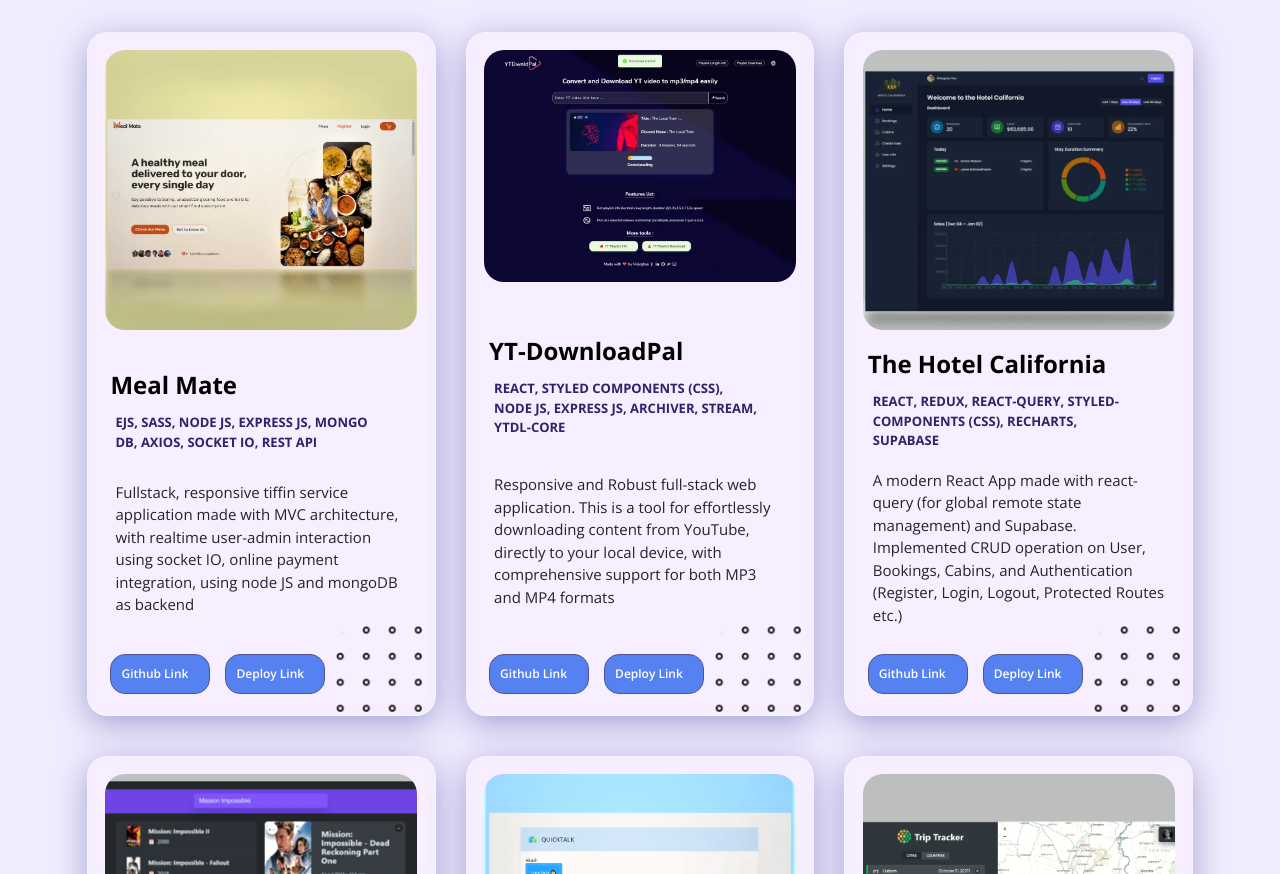
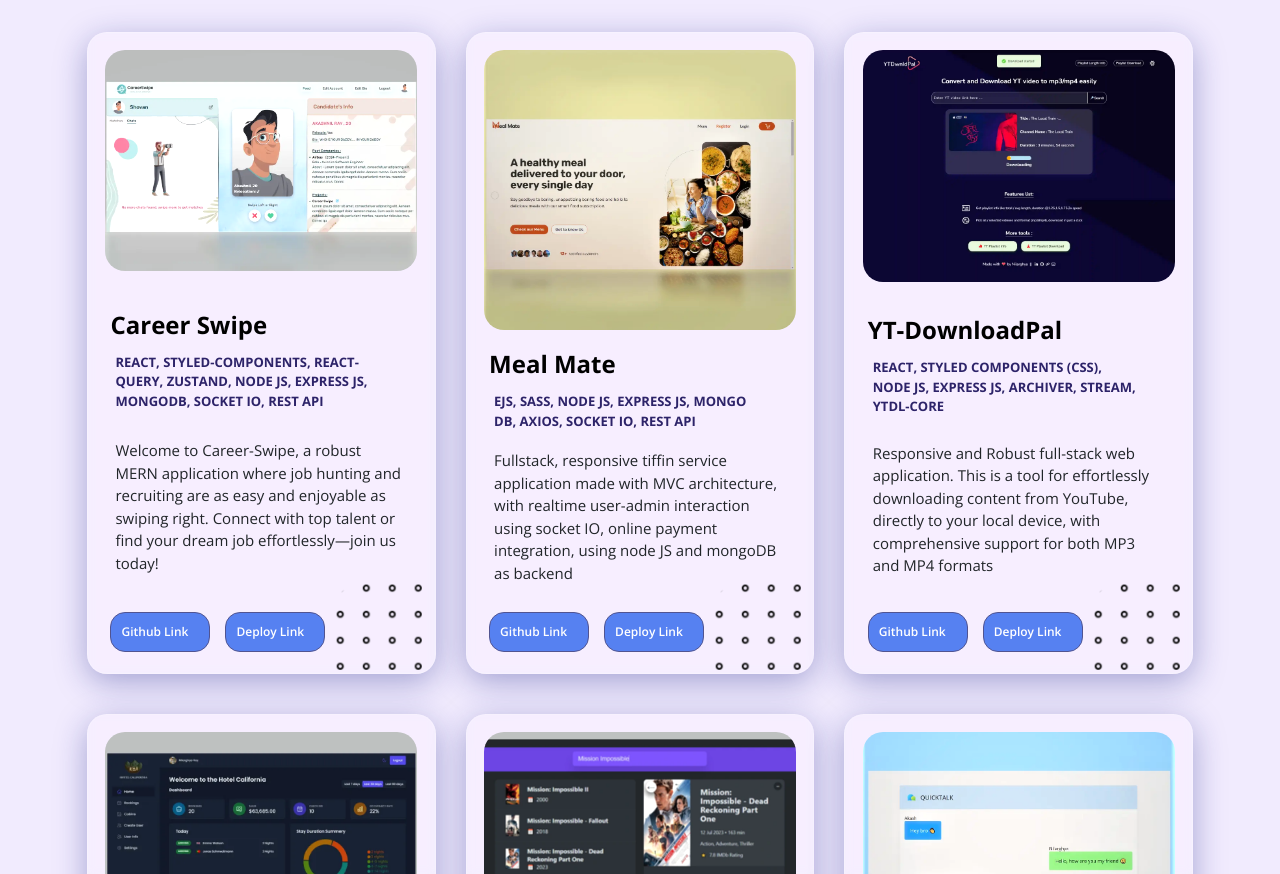
Before and after one commit to noob-nilarghya/Portfolio-Website, a plain HTML site: page index.html in a window 1280 px wide. Shown: the part 4434-5308 px from the top of the page. Drawn offline with nearby package versions, Linux system fonts and the light colour scheme.

Commit message:
new project added

```diff
--- a/index.html
+++ b/index.html
@@ -375,6 +375,29 @@
 
                 <div class="cardWrapper hidden" style="height: 100%;">
                     <div class="Menucard">
+                        <img class="img-container" src="/image/ProjectPic/CareerSwipe.webp" alt="MealMate front Page">
+
+                        <div class="menuTxt" style="height: 100%;">
+                            <div class="menutext">
+                                <h2 style="font-weight: 700;">Career Swipe</h2>
+                                <p class="techused">React, Styled-Components, react-query, Zustand, Node JS, Express JS, MongoDB, Socket IO, Rest API</p>
+
+                                <p class="menudescription" style="height: 100%;">Welcome to Career-Swipe, a robust MERN application where job hunting and recruiting are as easy and enjoyable as swiping right. Connect with top talent or find your dream job effortlessly—join us today!</p>
+
+                                <div class="menu-btn">
+                                    <a target="_blank" href="https://github.com/noob-nilarghya/career-swipe" class="btnmenu"> Github Link </a>
+                                    <a target="_blank" href="https://career-swipe.up.railway.app" class="btnmenu"> Deploy Link </a>
+                                </div>
+
+                                <div class="manydots" style="background-image: url('/image/common/dots.png');"></div>
+                            </div>
+                        </div>
+                    </div>
+                </div>
+
+
+                <div class="cardWrapper hidden" style="height: 100%;">
+                    <div class="Menucard">
                         <img class="img-container" src="/image/ProjectPic/MealMate.webp" alt="MealMate front Page">
 
                         <div class="menuTxt" style="height: 100%;">
@@ -386,7 +409,7 @@
 
                                 <div class="menu-btn">
                                     <a target="_blank" href="https://github.com/noob-nilarghya/MealMate" class="btnmenu"> Github Link </a>
-                                    <a target="_blank" href="http://mealmate-51c7.onrender.com/" class="btnmenu"> Deploy Link </a>
+                                    <a target="_blank" href="https://mealmate-app.up.railway.app" class="btnmenu"> Deploy Link </a>
                                 </div>
 
                                 <div class="manydots" style="background-image: url('/image/common/dots.png');"></div>
@@ -432,7 +455,7 @@
 
                                 <div class="menu-btn">
                                     <a target="_blank" href="https://github.com/noob-nilarghya/The-Hotel-California" class="btnmenu"> Github Link </a>
-                                    <a target="_blank" href="https://the-hotel-california.vercel.app/" class="btnmenu"> Deploy Link </a>
+                                    <a target="_blank" href="https://the-hotel-california.vercel.app" class="btnmenu"> Deploy Link </a>
                                 </div>
 
                                 <div class="manydots" style="background-image: url('/image/common/dots.png');"></div>
@@ -456,7 +479,7 @@
 
                                 <div class="menu-btn">
                                     <a target="_blank" href="https://github.com/noob-nilarghya/cine-verse" class="btnmenu"> Github Link </a>
-                                    <a target="_blank" href="https://cine-verse-nil.vercel.app/" class="btnmenu"> Deploy Link </a>
+                                    <a target="_blank" href="https://cine-verse-nil.vercel.app" class="btnmenu"> Deploy Link </a>
                                 </div>
 
                                 <div class="manydots" style="background-image: url('/image/common/dots.png');"></div>
@@ -480,7 +503,7 @@
 
                                 <div class="menu-btn">
                                     <a target="_blank" href="https://github.com/noob-nilarghya/QuickTalk" class="btnmenu"> Github Link </a>
-                                    <a target="_blank" href="https://quicktalk.onrender.com/" class="btnmenu"> Deploy Link </a>
+                                    <a target="_blank" href="https://quick-talk-five.vercel.app" class="btnmenu"> Deploy Link </a>
                                 </div>
 
                                 <div class="manydots" style="background-image: url('/image/common/dots.png');"></div>
@@ -527,7 +550,7 @@
 
                                 <div class="menu-btn">
                                     <a target="_blank" href="https://github.com/noob-nilarghya/SkateSpire-The-Skater-Republic" class="btnmenu"> Github Link </a>
-                                    <a target="_blank" href="https://skate-spire-the-skater-republic.vercel.app/" class="btnmenu"> Deploy Link </a>
+                                    <a target="_blank" href="https://skate-spire-the-skater-republic.vercel.app" class="btnmenu"> Deploy Link </a>
                                 </div>
 
                                 <div class="manydots" style="background-image: url('/image/common/dots.png');"></div>
@@ -550,7 +573,7 @@
 
                                 <div class="menu-btn">
                                     <a target="_blank" href="https://github.com/noob-nilarghya/weatherNIL" class="btnmenu"> Github Link </a>
-                                    <a target="_blank" href="https://weathernil.onrender.com/" class="btnmenu"> Deploy Link </a>
+                                    <a target="_blank" href="https://weather-nil.vercel.app" class="btnmenu"> Deploy Link </a>
                                 </div>
 
                                 <div class="manydots" style="background-image: url('/image/common/dots.png');"></div>
@@ -573,7 +596,7 @@
 
                                 <div class="menu-btn">
                                     <a target="_blank" href="https://github.com/noob-nilarghya/sudoku__mania" class="btnmenu"> Github Link </a>
-                                    <a target="_blank" href="https://noob-nilarghya.github.io/sudoku__mania/" class="btnmenu"> Deploy Link </a>
+                                    <a target="_blank" href="https://noob-nilarghya.github.io/sudoku__mania" class="btnmenu"> Deploy Link </a>
                                 </div>
 
                                 <div class="manydots" style="background-image: url('/image/common/dots.png');"></div>
@@ -596,7 +619,7 @@
 
                                 <div class="menu-btn">
                                     <a target="_blank" href="https://github.com/noob-nilarghya/Dino_Runner" class="btnmenu"> Github Link </a>
-                                    <a target="_blank" href="https://noob-nilarghya.github.io/Dino_Runner/" class="btnmenu"> Deploy Link </a>
+                                    <a target="_blank" href="https://noob-nilarghya.github.io/Dino_Runner" class="btnmenu"> Deploy Link </a>
                                 </div>
 
                                 <div class="manydots" style="background-image: url('/image/common/dots.png');"></div>
```
Also changed, not shown: image/ProjectPic/CareerSwipe.webp (added).
